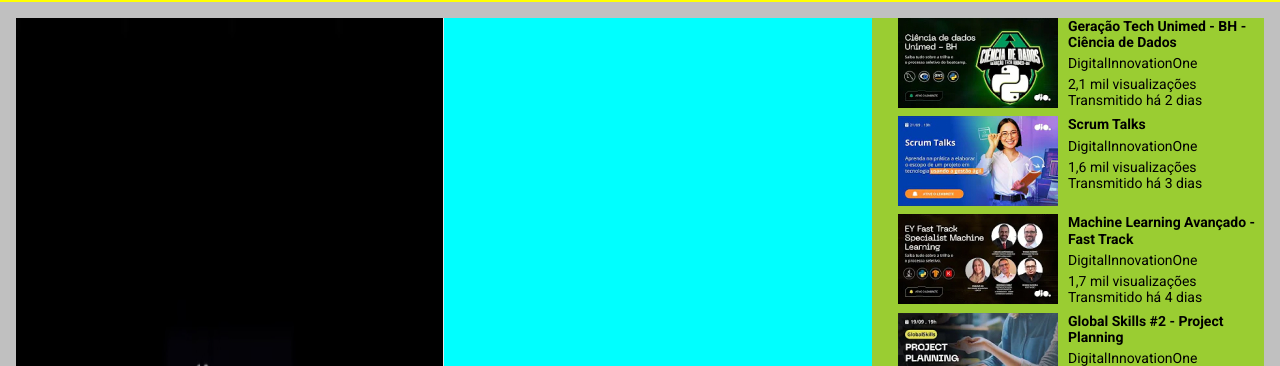
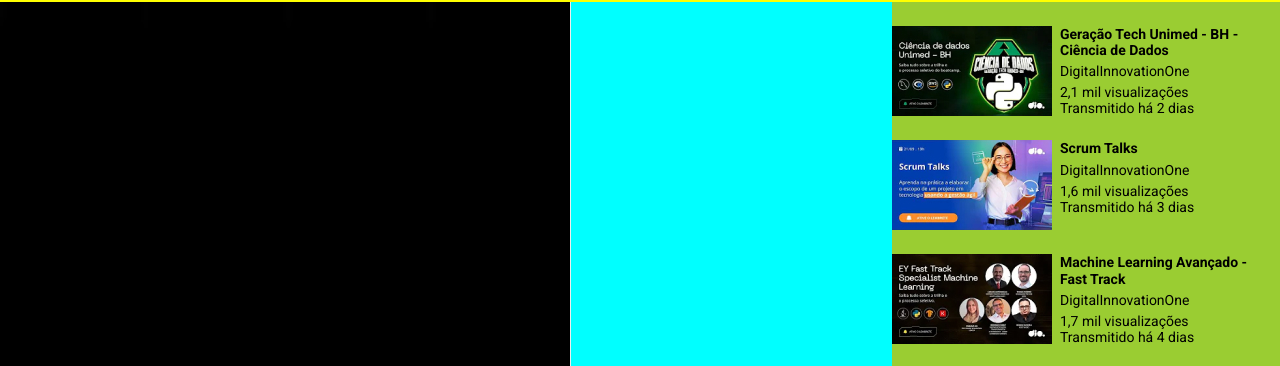
Before and after one commit to tiburcioMartim/academic-youtube-clone-css, a plain HTML site: page index.html in a window 1280 px wide. Shown: the part 54-420 px from the top of the page. Drawn offline with nearby package versions, Linux system fonts and the light colour scheme.

Commit message:
update aside

```diff
--- a/assets/css/aside.css
+++ b/assets/css/aside.css
@@ -8,13 +8,13 @@
 .aside-video-containers {
     display: flex;
     flex-direction: row;
-    margin: 0 0 .5rem 1rem;
+    padding: 24px 24px 0 0;
 }
 
 .thumbnail {
     height: 90px;
     width: 160px;
-    margin: 0 10px;
+    margin-right: 8px;
     background-color: aquamarine;
 }
 
--- a/assets/css/global.css
+++ b/assets/css/global.css
@@ -9,7 +9,3 @@
 :root {
     --color-grey: #515151;
 }
-
-main img {
-    width: 50%;
-}
--- a/assets/css/header.css
+++ b/assets/css/header.css
@@ -7,7 +7,6 @@
     justify-content: space-between;
     align-items: center;
     height: 56px;
-    margin-bottom: 1rem;
     background-color: yellow;
 }
 
--- a/assets/css/main.css
+++ b/assets/css/main.css
@@ -11,7 +11,6 @@
 #video-page {
     display: flex;
     flex-direction: row;
-    margin: 1rem;
     background-color: aqua;
 }
 
```
